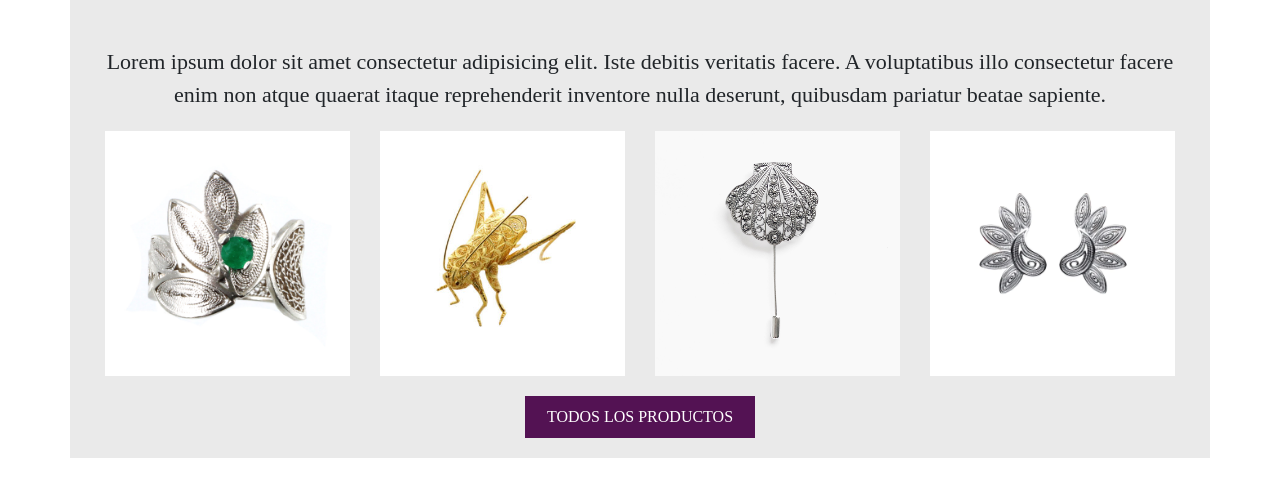
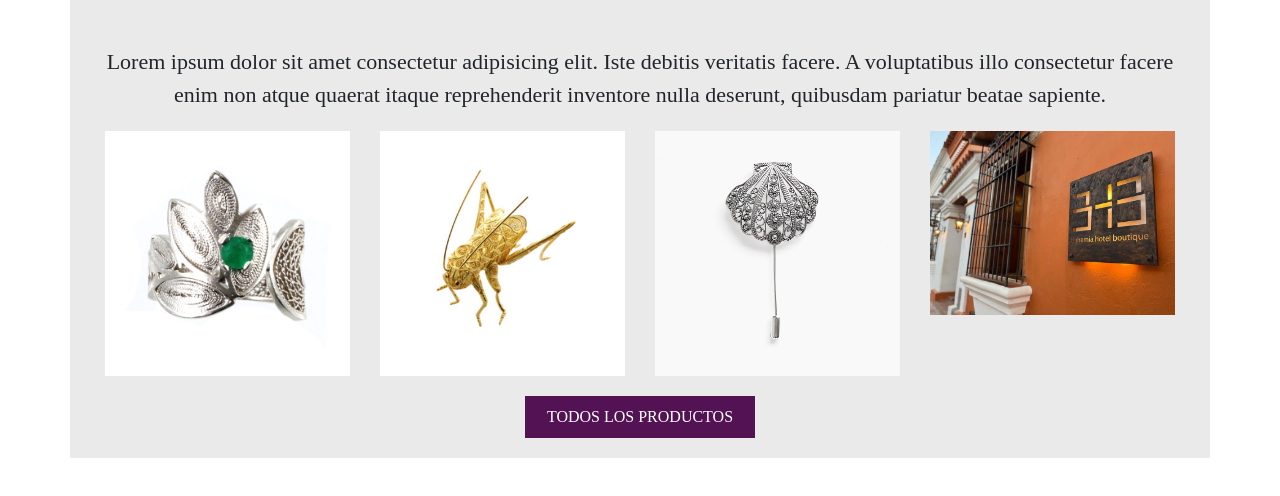
Before and after one commit to Rlaradiaz/Mompox, a plain HTML site: page index.html in a window 1280 px wide. Shown: the part 1660-2156 px from the top of the page. Drawn offline with nearby package versions, Linux system fonts and the light colour scheme.

Commit message:
Actualizado

```diff
--- a/css/estilos.css
+++ b/css/estilos.css
@@ -24,7 +24,7 @@ p {
 .contenido-header {
     width: 100%;
     height: 100vh;
-    background-image: url(../img/iglesia.jpg);
+    background-image: url(../img/Mompox1.jpg);
     background-position: center;
 
     background-attachment: fixed;
--- a/index.html
+++ b/index.html
@@ -50,7 +50,7 @@
 						<figure class="producto">
 							<img src="img/Productos/2.jpg" class="img-fluid" alt="">
 							<figcaption class="overlay">
-								<p class="overlay-texto">Descripción pequeña</p>
+								<a href="https://caciquemompox.wordpress.com/" class="overlay-texto">Hospeda Cacique de Mompox/</a>
 							</figcaption>
 						</figure>
 					</article>
@@ -75,9 +75,9 @@
 
 					<article class="col-6 col-lg-3 py-1">
 						<figure class="producto">
-							<img src="img/Productos/y.webp" class="img-fluid" alt="">
+							<img src="img/Productos/Bohemia.jpeg" class="img-fluid" alt="">
 							<figcaption class="overlay">
-								<p class="overlay-texto">Descripción pequeña</p>
+								<a href="https://instagram.com/bohemia.hotel.boutique.mompox?igshid=MzRlODBiNWFlZA==" class="overlay-texto">Bohemia Boutique Hotel</p>
 							</figcaption>
 						</figure>
 					</article>
@@ -125,7 +125,7 @@
 	<div class="container-fluid px-0 galeria">
 		<div class="row justify-content-center mx-0 px-0">
 			<div class="col-4 px-0 mx-0">
-				<img src="img/fotos/1.jpeg"">
+				<img src="img/fotos/1.jpeg">
 			</div>
 			<div class="col-4 px-0 mx-0">
 				<img src="img/fotos/2.jpg" alt="">
```
Also changed, not shown: img/Mompox1.jpg (added), img/Productos/Bohemia.jpeg (added), img/Santa barbara.jpg (added).
